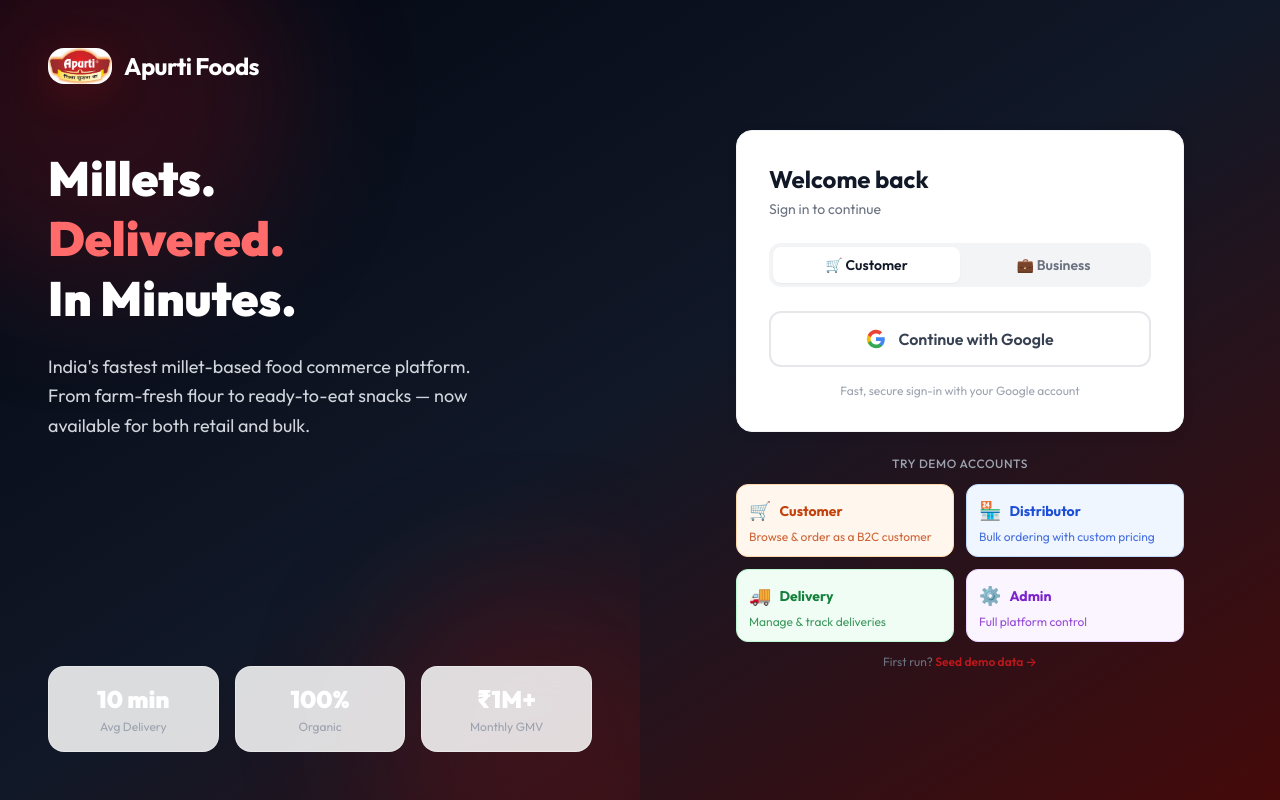
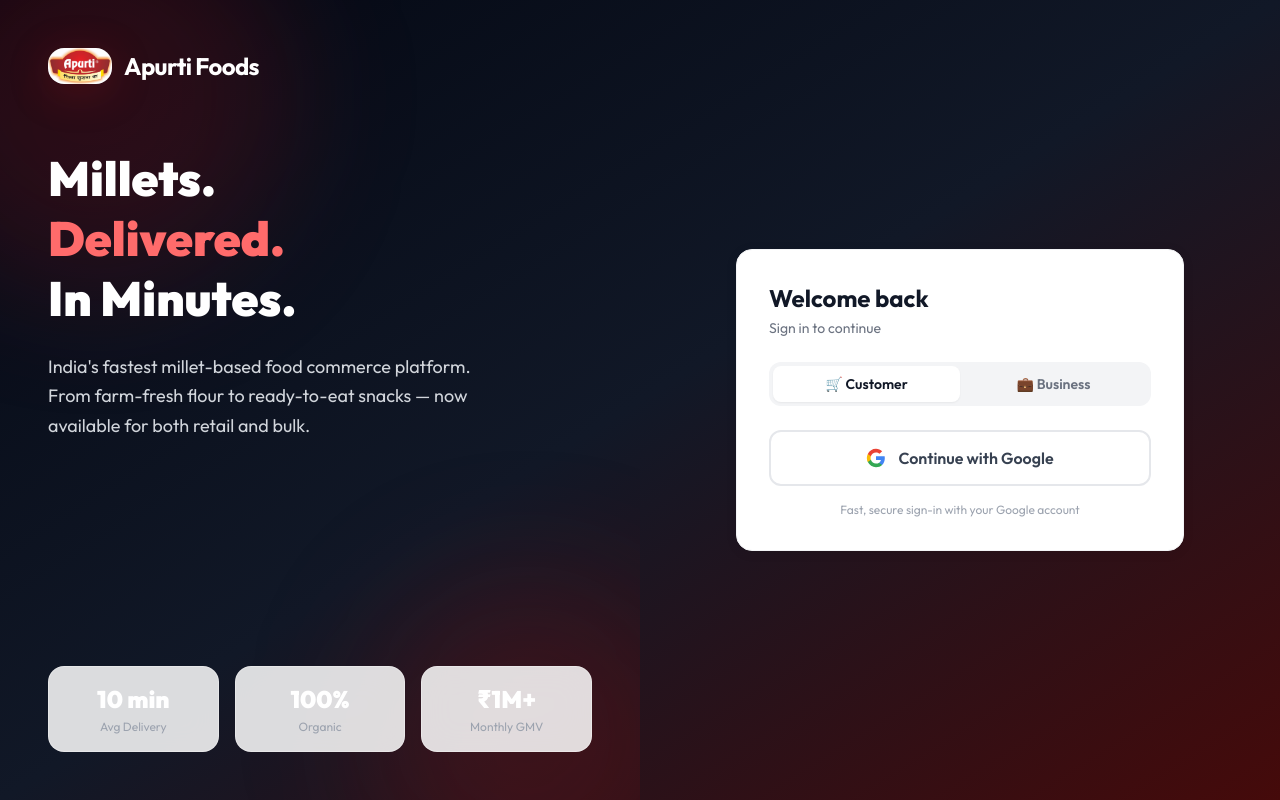
Before and after one commit to doker312/apurti-foods-app, a Next.js app: page /login in a window 1280 px wide. Built offline with nearby package versions, Linux system fonts and the light colour scheme; no server answers.

Commit message:
feat: complete production mode prep, remove active demo accounts

```diff
--- a/src/app/api/seed/route.ts
+++ b/src/app/api/seed/route.ts
@@ -11,13 +11,11 @@ const PRODUCTS = [
   { name: 'Soyabean Atta', description: 'Protein-rich soyabean flour.', price_customer: 149, price_500g: 149, price_10kg: 2600, price_30kg: 7600, stock: 80, category: 'Flour', image_url: '/products/Soyabean Atta.jpeg' },
 ]
 
-const DEMO_USERS = [
-  { name: 'Demo Customer', email: 'customer@demo.apurti.com', role: 'customer', is_demo_user: true, password: 'demo123' },
-  { name: 'Ram Distributors', email: 'distributor@demo.com', role: 'distributor', is_demo_user: true, password: '123456' },
-  { name: 'Shyam Wholesale', email: 'distributor2@demo.com', role: 'distributor', is_demo_user: true, password: '123456' },
-  { name: 'Raja Rider', email: 'delivery@demo.com', role: 'delivery', is_demo_user: true, password: '123456' },
-  { name: 'Priya Speed', email: 'delivery2@demo.com', role: 'delivery', is_demo_user: true, password: '123456' },
-  { name: 'Admin Apurti', email: 'admin@apurti.com', role: 'admin', is_demo_user: true, password: 'admin123' },
+const PROD_USERS = [
+  { name: 'Apurti Admin', email: 'admin@apurti.com', role: 'admin', is_demo_user: false, password: 'ApurtiAdmin2026!' },
+  { name: 'Raju Distributor', email: 'wholesale@apurti.com', role: 'distributor', is_demo_user: false, password: 'Distributor2026!' },
+  { name: 'Express Delivery', email: 'driver@apurti.com', role: 'delivery', is_demo_user: false, password: 'Delivery2026!' },
+  { name: 'Demo Customer', email: 'customer@apurti.com', role: 'customer', is_demo_user: false, password: 'Customer2026!' },
 ]
 
 export async function GET() {
@@ -26,7 +24,7 @@ export async function GET() {
 
     // Create auth users and profiles
     const createdUsers: Record<string, string> = {}
-    for (const u of DEMO_USERS) {
+    for (const u of PROD_USERS) {
       // Try to create auth user
       const { data: authUser, error: authError } = await supabase.auth.admin.createUser({
         email: u.email,
@@ -69,8 +67,7 @@ export async function GET() {
     const products = insertedProducts || []
 
     // Use first distributor for pricing
-    const dist1Id = createdUsers['distributor_distributor@demo.com']
-    const dist2Id = createdUsers['distributor_distributor2@demo.com']
+    const dist1Id = createdUsers['distributor_wholesale@apurti.com']
 
     if (dist1Id && products.length > 0) {
       const pricingData = products.map((p: typeof products[0], i: number) => ({
@@ -83,20 +80,11 @@ export async function GET() {
       await supabase.from('distributor_pricing').upsert(pricingData, { onConflict: 'distributor_id,product_id,packing' })
     }
 
-    if (dist2Id && products.length > 0) {
-      const pricingData2 = products.slice(0, 6).map((p: typeof products[0]) => ({
-        distributor_id: dist2Id,
-        product_id: p.id,
-        packing: '500g',
-        custom_price: Math.round(p.price_customer * 0.75),
-        custom_offer: 25,
-      }))
-      await supabase.from('distributor_pricing').upsert(pricingData2, { onConflict: 'distributor_id,product_id,packing' })
-    }
+
 
     // Create demo orders
-    const customerId = createdUsers['customer_customer@demo.apurti.com']
-    const deliveryId = createdUsers['delivery_delivery@demo.com']
+    const customerId = createdUsers['customer_customer@apurti.com']
+    const deliveryId = createdUsers['delivery_driver@apurti.com']
     const statuses = ['pending', 'accepted', 'picked', 'out_for_delivery', 'delivered', 'delivered', 'delivered', 'pending', 'accepted', 'delivered']
 
     if (customerId && products.length >= 2) {
--- a/src/app/login/page.tsx
+++ b/src/app/login/page.tsx
@@ -5,12 +5,6 @@ import { useRouter } from 'next/navigation'
 import { createClient } from '@/lib/supabase/client'
 import Image from 'next/image'
 
-const DEMO_ACCOUNTS = [
-  { role: 'Customer', email: 'customer@demo.apurti.com', password: 'demo123', description: 'Browse & order as a B2C customer', icon: '🛒', color: 'bg-orange-50 border-orange-200 text-orange-700' },
-  { role: 'Distributor', email: 'distributor@demo.com', password: '123456', description: 'Bulk ordering with custom pricing', icon: '🏪', color: 'bg-blue-50 border-blue-200 text-blue-700' },
-  { role: 'Delivery', email: 'delivery@demo.com', password: '123456', description: 'Manage & track deliveries', icon: '🚚', color: 'bg-green-50 border-green-200 text-green-700' },
-  { role: 'Admin', email: 'admin@apurti.com', password: 'admin123', description: 'Full platform control', icon: '⚙️', color: 'bg-purple-50 border-purple-200 text-purple-700' },
-]
 
 export default function LoginPage() {
   const router = useRouter()
@@ -20,7 +14,6 @@ export default function LoginPage() {
   const [password, setPassword] = useState('')
   const [loading, setLoading] = useState(false)
   const [error, setError] = useState('')
-  const [demoLoading, setDemoLoading] = useState<string | null>(null)
 
   const handleGoogleLogin = async () => {
     setLoading(true)
@@ -62,26 +55,6 @@ export default function LoginPage() {
     }
   }
 
-  const handleDemoLogin = async (acc: typeof DEMO_ACCOUNTS[0]) => {
-    setDemoLoading(acc.role)
-    setError('')
-    try {
-      const { data, error } = await supabase.auth.signInWithPassword({
-        email: acc.email,
-        password: acc.password,
-      })
-      if (error) { setError(`Demo login failed: ${error.message}`); return }
-      if (data.user) {
-        const role = acc.role.toLowerCase()
-        if (role === 'admin') router.replace('/admin')
-        else if (role === 'distributor') router.replace('/distributor')
-        else if (role === 'delivery') router.replace('/delivery')
-        else router.replace('/')
-      }
-    } finally {
-      setDemoLoading(null)
-    }
-  }
 
   return (
     <div className="min-h-screen bg-gradient-to-br from-gray-950 via-gray-900 to-red-950 flex">
@@ -200,27 +173,7 @@ export default function LoginPage() {
             )}
           </div>
 
-          {/* Demo Accounts */}
-          <div className="mt-6">
-            <p className="text-gray-400 text-xs text-center mb-3 font-medium uppercase tracking-wider">Try Demo Accounts</p>
-            <div className="grid grid-cols-2 gap-3">
-              {DEMO_ACCOUNTS.map((acc) => (
-                <button
-                  key={acc.role}
-                  onClick={() => handleDemoLogin(acc)}
-                  disabled={demoLoading !== null}
-                  className={`border rounded-xl p-3 text-left transition-all duration-200 hover:shadow-md disabled:opacity-60 ${acc.color}`}
-                >
-                  <div className="flex items-center gap-2 mb-1">
-                    <span className="text-lg">{acc.icon}</span>
-                    <span className="font-bold text-sm">{demoLoading === acc.role ? 'Loading...' : acc.role}</span>
-                  </div>
-                  <p className="text-xs opacity-80 leading-tight">{acc.description}</p>
-                </button>
-              ))}
-            </div>
-            <p className="text-center text-xs text-gray-500 mt-3">First run? <a href="/api/seed" className="text-brand-700 font-semibold hover:underline">Seed demo data →</a></p>
-          </div>
+
         </div>
       </div>
     </div>
```
